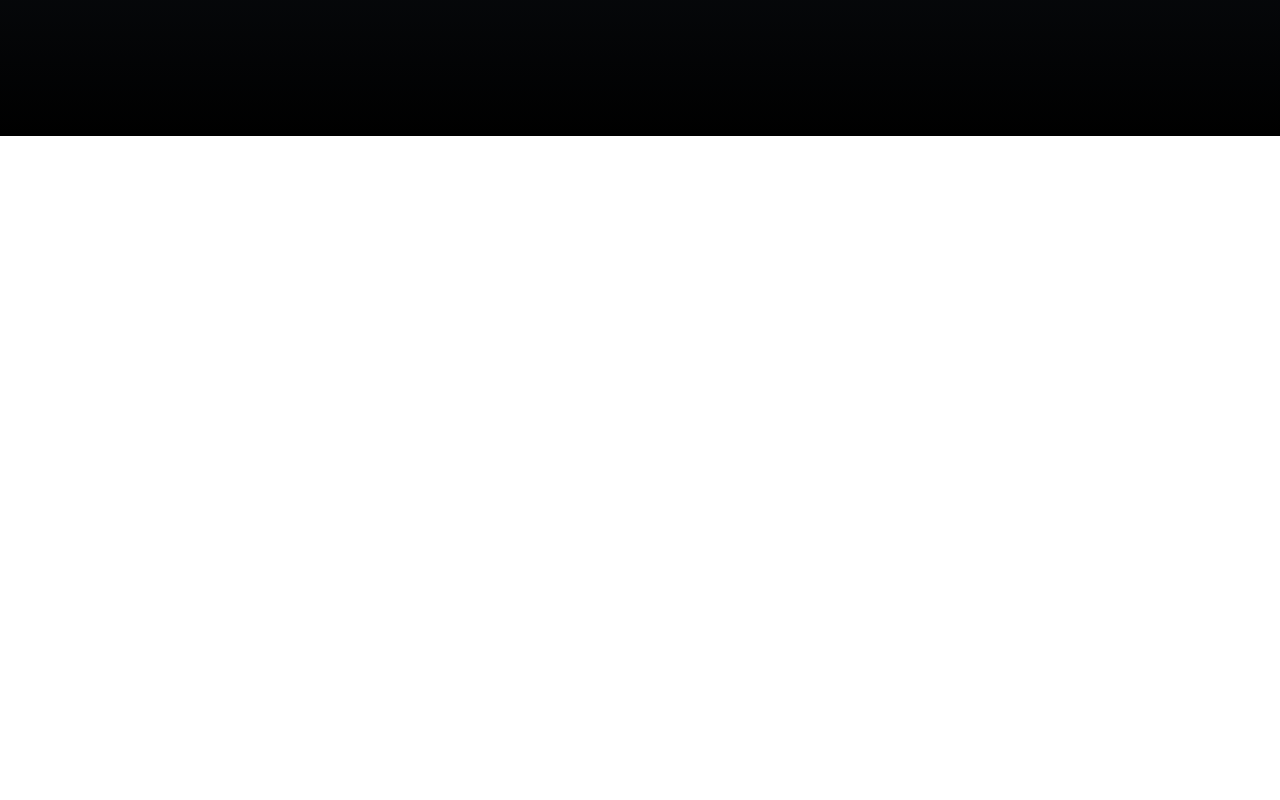
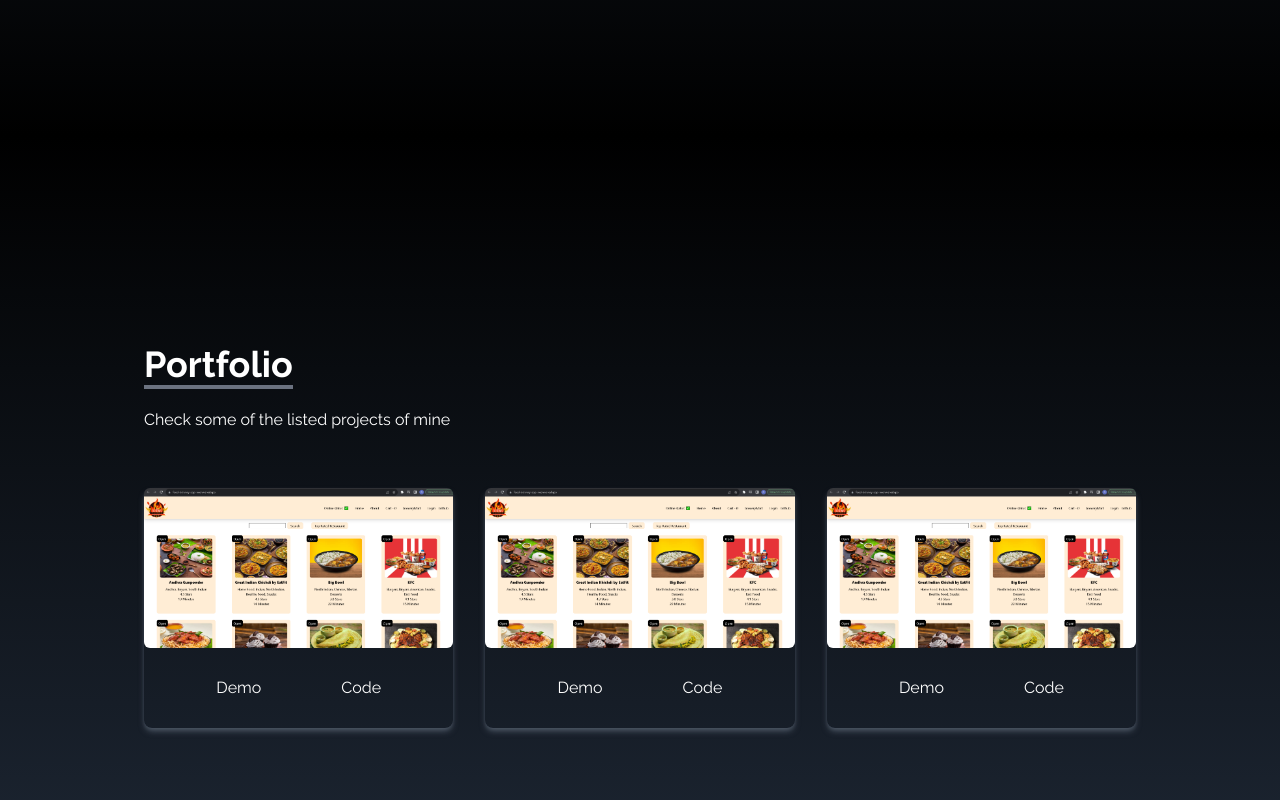
Before and after one commit to divyaranjan10/personal-portfolio, a React (Create React App) app: page / in a window 1280 px wide. Shown: the part 1464-2264 px from the top of the page. Before the commit the page ends 1600 px from the top, so only its background shows below. Built offline with nearby package versions, Linux system fonts and the light colour scheme.

Commit message:
Portfolio Section

```diff
--- a/package.json
+++ b/package.json
@@ -9,6 +9,7 @@
     "react": "^18.2.0",
     "react-dom": "^18.2.0",
     "react-icons": "^4.12.0",
+    "react-router-dom": "^6.20.0",
     "react-scripts": "5.0.1",
     "web-vitals": "^2.1.4"
   },
--- a/src/App.js
+++ b/src/App.js
@@ -2,6 +2,7 @@
 import Navbar from "./components/Navbar";
 import Socials from "./components/Socials";
 import About from "./components/About";
+import Portfolio from "./components/Portfolio";
 
 function App() {
   return (
@@ -9,6 +10,7 @@
       <Navbar/>
       <Home/>
       <About/>
+      <Portfolio/>
       <Socials/>
     </div>
   );
--- a/src/components/About.jsx
+++ b/src/components/About.jsx
@@ -17,7 +17,7 @@
 
             <p className='text-xl'>
                 I have previously worked with 2 startups where I have contributed my work in the frontend domain.
-                Looking forward for new challenges and learning new tech stacks.
+                Looking forward to new challenges and learning new tech stacks.
                 Scroll down and look at my projects, feel free to connect with me over socials.
             </p>
         </div>
--- /dev/null
+++ b/src/components/Portfolio.jsx
@@ -0,0 +1,66 @@
+import React from 'react';
+import foodDeliveryApp from '../assets/portfolio/food-delivery-app.png';
+import { Link } from 'react-router-dom';
+
+const Portfolio = () => {
+
+    const portfolios = [
+        {
+            id: 1,
+            src: foodDeliveryApp,
+            demolink: "https://food-delivery-app-neon.vercel.app/",
+            codelink: "https://github.com/divyaranjan10/food-delivery-app"
+        },
+        {
+            id: 2,
+            src: foodDeliveryApp,
+            demolink: "https://food-delivery-app-neon.vercel.app/",
+            codelink: "https://github.com/divyaranjan10/youtube-clone-react"
+        },
+        {
+            id: 3,
+            src: foodDeliveryApp,
+            demolink: "https://food-delivery-app-neon.vercel.app/",
+            codelink: "https://github.com/divyaranjan10/food-delivery-app"
+        }
+    ]
+
+    return (
+        <div name="portfolio" className='bg-gradient-to-b from-black to-gray-800 w-full text-white md:h-screen'>
+            <div className='max-w-screen-lg p-4 mx-auto flex flex-col justify-center w-full h-full'>
+                <div className='pb-8'>
+                    <p className='text-4xl font-bold inline border-b-4 border-gray-500'>Portfolio</p>
+                    <p className='py-6'>Check some of the listed projects of mine</p>
+                </div>
+
+
+
+                {/* this is the structure for the whole project-card */}
+                <div className='grid sm:grid-cols-2 md:grid-cols-3 gap-8 px-12 sm:px-0'>
+                    {
+                        portfolios.map(({id, src, codelink, demolink}) => (
+                            <div key={id} className='shadow-md shadow-gray-600 rounded-lg'>
+                                <img src={src} alt='' className='rounded-md duration-200 hover:scale-105'/>
+                                <div className='flex items-center justify-center'>
+                                    <a href={demolink} target='_blank' rel="noreferrer">
+                                        <button className='w-1/2 px-6 py-3 m-4 hover:scale-105'>
+                                            Demo
+                                        </button>
+                                    </a>
+
+                                    <a href={codelink} target='_blank' rel="noreferrer">
+                                        <button className='w-1/2 px-6 py-3 m-4 hover:scale-105'>
+                                            Code
+                                        </button>
+                                    </a>
+                                </div>
+                            </div>
+                        ))
+                    }
+                </div>
+            </div>
+        </div>
+    )
+}
+
+export default Portfolio;
--- a/src/index.js
+++ b/src/index.js
@@ -2,10 +2,13 @@
 import ReactDOM from 'react-dom/client';
 import './index.css';
 import App from './App';
+import { BrowserRouter } from 'react-router-dom';
 
 const root = ReactDOM.createRoot(document.getElementById('root'));
 root.render(
   <React.StrictMode>
-    <App />
+    <BrowserRouter>
+      <App />
+    </BrowserRouter>
   </React.StrictMode>
 );
```
Also changed, not shown: 1 other file (tests, documents, lock files or other folders).
